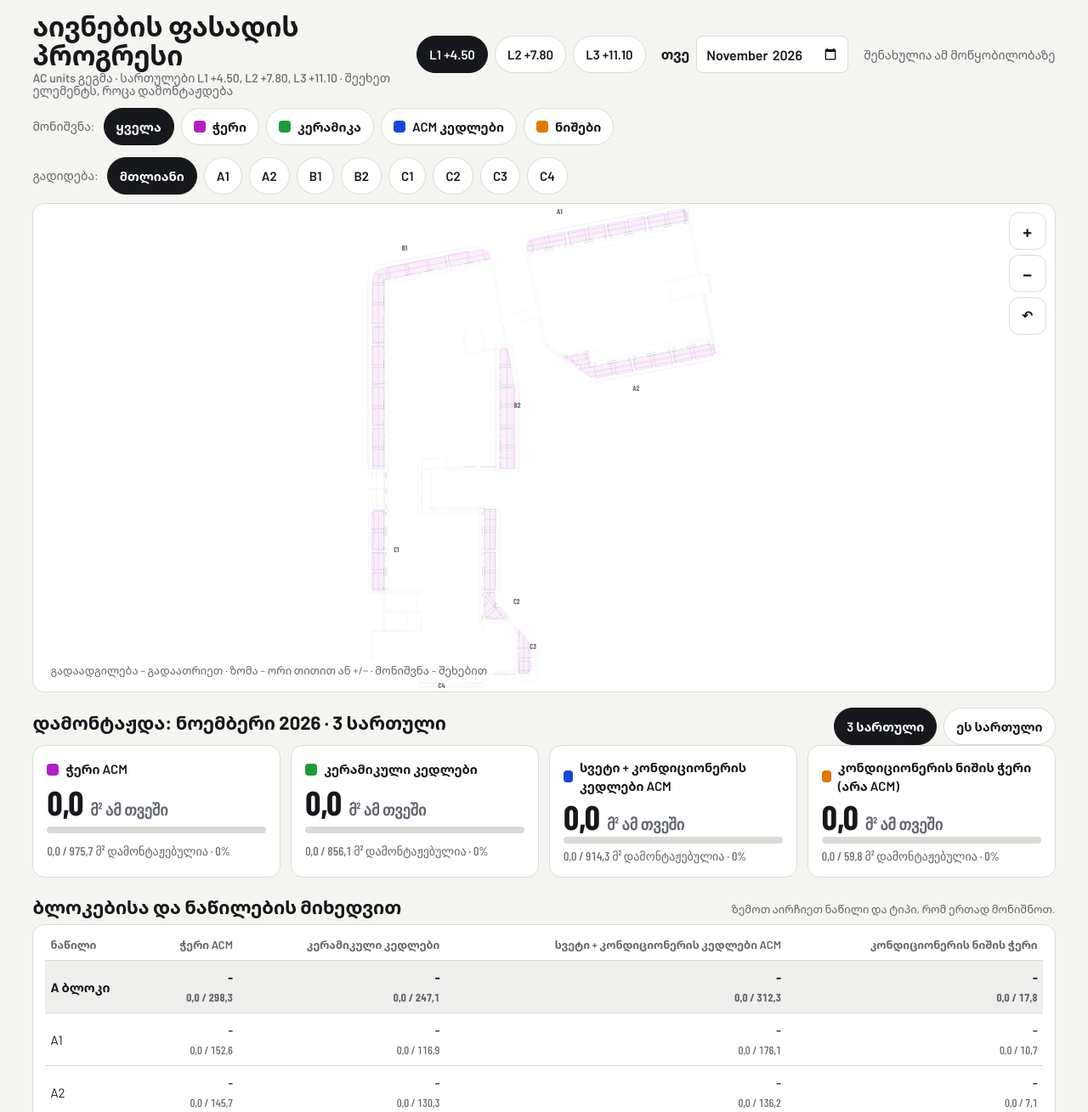
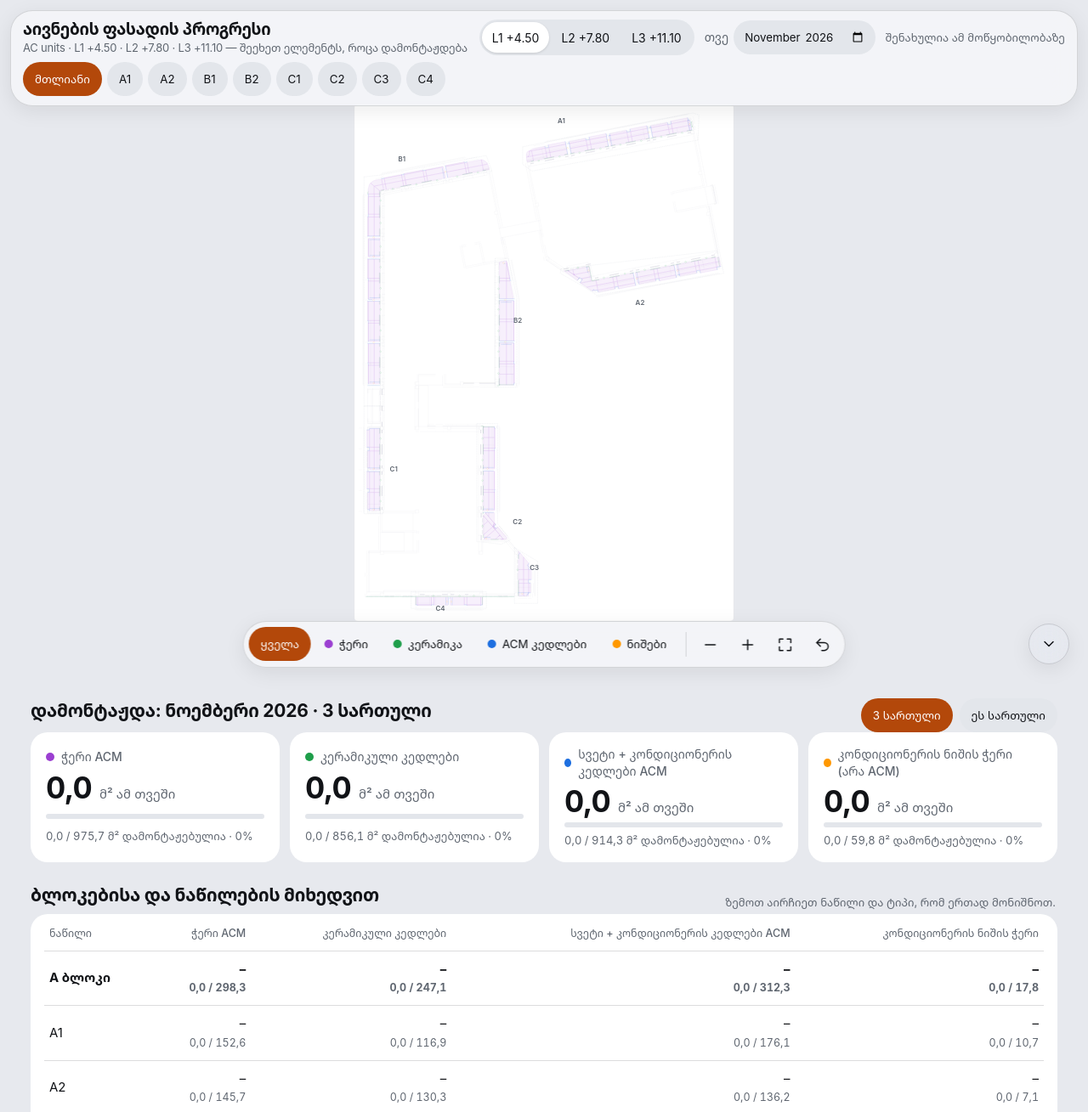
Before and after one commit to grishanazaretyan/facade-progress, a plain HTML site: page index.html in a window 1280 px wide. Shown: the top 1309 px of the page at 85% size. Drawn offline with nearby package versions, Linux system fonts and the light colour scheme.

Commit message:
Calque design style: floating glass bars, Calque colours and icon
Co-Authored-By: Claude Opus 5.5 <noreply@anthropic.com>
Claude-Session: https://claude.ai/code/session_01Mkd96WTUSUApzBmRRTiTmT

```diff
--- a/index.html
+++ b/index.html
@@ -2,107 +2,132 @@
 <html lang="ka">
 <head>
 <meta charset="utf-8">
-<meta name="viewport" content="width=device-width,initial-scale=1">
+<meta name="viewport" content="width=device-width,initial-scale=1,viewport-fit=cover">
 <title>აივნების ფასადის პროგრესი</title>
 <link rel="manifest" href="manifest.json">
-<meta name="theme-color" content="#16181b">
+<meta name="theme-color" content="#E7E9EE" media="(prefers-color-scheme: light)"><meta name="theme-color" content="#111317" media="(prefers-color-scheme: dark)">
 <meta name="apple-mobile-web-app-capable" content="yes">
 <meta name="mobile-web-app-capable" content="yes">
 <meta name="apple-mobile-web-app-title" content="ფასადი">
 <link rel="apple-touch-icon" href="icon-192.png">
 <link rel="preconnect" href="https://fonts.googleapis.com"><link rel="preconnect" href="https://fonts.gstatic.com" crossorigin>
-<link href="https://fonts.googleapis.com/css2?family=Barlow:wght@400;500;600;700&family=Barlow+Condensed:wght@500;600;700&family=Noto+Sans+Georgian:wght@400;500;600;700&display=swap" rel="stylesheet">
+<link href="https://fonts.googleapis.com/css2?family=Noto+Sans+Georgian:wght@400;500;600;700&display=swap" rel="stylesheet">
 <style>
-/* VOICE: site-office tool, plain and exact, like a marked-up shop drawing
-   IDEA: the A1 floor plan sheet you colour in with markers as work gets installed
-   PICTURE: the plan itself, every cassette and wall piece tappable
-   COLOUR and TYPE: drawing-sheet white, work types in marker colours; Barlow / Barlow Condensed figures
-   LAYOUT: bar, layer chips, big plan, then this month's figures and the part table */
-:root{color-scheme:light dark;--bg:light-dark(#f4f4f0,#121417);--sheet:light-dark(#ffffff,#1a1d21);--ink:light-dark(#16181b,#eceef0);--mute:light-dark(#62666c,#9aa0a6);--line:light-dark(#d9dbd6,#2c3036);--bgl:light-dark(#b8bcc2,#3d434b);
---ceil:#b21fc4;--cer:#1e9a3c;--acm:#1747d6;--niche:#e07800;--fac:#0f7a5a;--now:light-dark(#ffd21f,#ffd21f)}
+/* VOICE: Calque's calm drawing-viewer feel: quiet chrome, the sheet is the star
+   IDEA: the plan sheet open in Calque, with floating glass bars over it
+   PICTURE: full-screen white sheet with every cassette and wall piece tappable
+   COLOUR and TYPE: Calque grey #E7E9EE / #111317, chips #E3E6EB, burnt-orange accent #B3480A; system font + Noto Sans Georgian
+   LAYOUT: viewer fills the first screen, rounded translucent top and bottom bars; figures and table below in rounded cards */
+:root{color-scheme:light dark;
+--bg:light-dark(#E7E9EE,#111317);--sheet:light-dark(#ffffff,#1b1e23);--ink:light-dark(#111317,#eef0f3);--mute:light-dark(#5f6670,#9aa1ab);
+--chip:light-dark(#E3E6EB,#2C3037);--sep:light-dark(rgba(60,60,67,.18),rgba(235,235,245,.16));--glass:light-dark(rgba(246,247,249,.82),rgba(30,33,38,.78));
+--acc:light-dark(#B3480A,#FFB68A);--onacc:light-dark(#ffffff,#3A1A00);--bgl:light-dark(#c3c7ce,#3b4048);
+--ceil:#9b3fd1;--cer:#1E9E4A;--acm:#1E6FE0;--niche:#FF9800;--fac:#0f7a5a;--now:#FF6A13}
 :root[data-theme=light]{color-scheme:light}:root[data-theme=dark]{color-scheme:dark}
-*{box-sizing:border-box;min-width:0}
-body{margin:0;background:var(--bg);color:var(--ink);font:16px/1.5 Barlow,"Noto Sans Georgian",system-ui,sans-serif;overflow-x:clip}
-.num,.fig-n{font-family:"Barlow Condensed",Barlow,sans-serif;font-variant-numeric:tabular-nums}
-header{display:flex;flex-wrap:wrap;gap:10px 18px;align-items:center;padding:14px max(3vw,14px) 8px}
-h1{font-size:clamp(22px,3vw,32px);line-height:1.05;margin:0;font-weight:700;flex:1 1 260px}
-h1 small{display:block;font-size:14px;font-weight:500;color:var(--mute);margin-top:4px}
-label.m{display:flex;align-items:center;gap:8px;font-weight:600}
-input[type=month]{font:600 16px Barlow,sans-serif;padding:8px 10px;border:1px solid var(--line);border-radius:8px;background:var(--sheet);color:var(--ink);min-height:44px}
-.save{font-size:14px;color:var(--mute);min-width:9em;text-align:right}
-.bar{display:flex;flex-wrap:wrap;gap:8px;padding:4px max(3vw,14px) 10px;align-items:center}
-.bar .lbl{font-size:14px;color:var(--mute);margin-right:2px}
-button{font:600 15px Barlow,"Noto Sans Georgian",sans-serif;min-height:44px;padding:0 14px;border-radius:22px;border:1px solid var(--line);background:var(--sheet);color:var(--ink);cursor:pointer;display:inline-flex;align-items:center;gap:8px}
-button:focus-visible,input:focus-visible{outline:3px solid var(--now);outline-offset:2px}
-button[aria-pressed=true]{background:var(--ink);color:var(--sheet);border-color:var(--ink)}
-.sw{width:14px;height:14px;border-radius:4px;display:inline-block}
-.plan{position:relative;margin:0 max(3vw,14px);height:min(72vh,900px);min-height:420px;background:var(--sheet);border:1px solid var(--line);border-radius:14px;overflow:hidden;touch-action:none}
+*{box-sizing:border-box;min-width:0;-webkit-tap-highlight-color:transparent}
+html,body{margin:0;background:var(--bg);color:var(--ink);font:16px/1.45 -apple-system,BlinkMacSystemFont,"SF Pro Text","Segoe UI",Roboto,"Noto Sans Georgian",sans-serif;overflow-x:clip}
+.num{font-variant-numeric:tabular-nums}
+.viewer{position:relative;height:100dvh;min-height:520px;padding:10px;padding-top:max(10px,env(safe-area-inset-top))}
+.plan{position:absolute;inset:0;background:var(--bg);overflow:hidden;touch-action:none}
 .plan svg{position:absolute;inset:0;width:100%;height:100%;user-select:none;-webkit-user-select:none}
-.zoom{position:absolute;right:10px;top:10px;display:flex;flex-direction:column;gap:6px}
-.zoom button{width:44px;padding:0;justify-content:center;font-size:22px;border-radius:12px}
-.hint{position:absolute;left:12px;bottom:10px;font-size:13px;color:var(--mute);background:color-mix(in srgb,var(--sheet) 85%,transparent);padding:4px 8px;border-radius:6px;pointer-events:none}
-.toast{position:absolute;left:50%;top:12px;transform:translateX(-50%);background:var(--ink);color:var(--sheet);padding:8px 14px;border-radius:10px;font-size:15px;opacity:0;transition:opacity .2s;pointer-events:none;max-width:90%}
+.glassbar{position:absolute;z-index:2;background:var(--glass);-webkit-backdrop-filter:blur(22px) saturate(1.6);backdrop-filter:blur(22px) saturate(1.6);border:.5px solid var(--sep);box-shadow:0 6px 24px rgba(0,0,0,.08)}
+.top{left:12px;right:12px;top:max(12px,env(safe-area-inset-top));border-radius:26px;padding:10px 14px;display:grid;gap:8px}
+.trow{display:flex;flex-wrap:wrap;align-items:center;gap:8px 12px}
+.ttl{flex:1 1 240px}
+h1{font-size:19px;line-height:1.2;margin:0;font-weight:650;letter-spacing:-.01em}
+h1 small{display:block;font-size:13px;font-weight:400;color:var(--mute);margin-top:2px}
+.seg{display:inline-flex;background:var(--chip);border-radius:999px;padding:3px;gap:2px}
+.seg button{border:0;background:transparent;min-height:36px;padding:0 12px;font-size:14px}
+.seg button[aria-pressed=true]{background:var(--sheet);color:var(--ink);box-shadow:0 1px 3px rgba(0,0,0,.12)}
+label.m{display:flex;align-items:center;gap:6px;font-size:14px;color:var(--mute)}
+input[type=month]{font:500 15px inherit;font-family:inherit;padding:6px 12px;border:0;border-radius:999px;background:var(--chip);color:var(--ink);min-height:40px}
+.save{font-size:13px;color:var(--mute)}
+.scrollx{display:flex;gap:6px;overflow-x:auto;scrollbar-width:none;padding-bottom:1px}.scrollx::-webkit-scrollbar{display:none}
+button{font:500 15px inherit;font-family:inherit;min-height:40px;padding:0 14px;border-radius:999px;border:0;background:var(--chip);color:var(--ink);cursor:pointer;display:inline-flex;align-items:center;gap:7px;flex:none;white-space:nowrap}
+button[aria-pressed=true]{background:var(--acc);color:var(--onacc)}
+button:focus-visible,input:focus-visible{outline:2px solid var(--acc);outline-offset:2px}
+.sw{width:10px;height:10px;border-radius:50%;display:inline-block}
+.bottom{left:50%;transform:translateX(-50%);bottom:max(14px,env(safe-area-inset-bottom));border-radius:999px;padding:6px;display:flex;gap:4px;max-width:calc(100% - 24px);overflow-x:auto;scrollbar-width:none}
+.bottom::-webkit-scrollbar{display:none}
+.bottom .div{width:1px;align-self:stretch;margin:6px 4px;background:var(--sep);flex:none}
+.ib{width:40px;padding:0;justify-content:center;background:transparent}
+.ib svg{width:20px;height:20px;stroke:currentColor;fill:none;stroke-width:1.8;stroke-linecap:round;stroke-linejoin:round}
+.bottom button:not([aria-pressed=true]):not(.ib){background:transparent}
+.toast{position:absolute;z-index:3;left:50%;bottom:calc(max(14px,env(safe-area-inset-bottom)) + 64px);transform:translateX(-50%);background:var(--glass);-webkit-backdrop-filter:blur(22px);backdrop-filter:blur(22px);border:.5px solid var(--sep);color:var(--ink);padding:8px 16px;border-radius:999px;font-size:14px;opacity:0;transition:opacity .2s;pointer-events:none;max-width:90%;white-space:nowrap;overflow:hidden;text-overflow:ellipsis}
 .toast.on{opacity:1}
+.sheetbg{fill:var(--sheet);stroke:var(--sep);stroke-width:.6}
 .bg{stroke:var(--bgl);stroke-width:.25;fill:none}
-.pb{fill:none;stroke:var(--line);stroke-width:.6;stroke-dasharray:3 2}
-.pl{font:700 22px "Barlow Condensed",sans-serif;fill:var(--mute)}
+.pb{fill:none;stroke:var(--bgl);stroke-width:.5;stroke-dasharray:3 2}
+.pl{font:600 20px -apple-system,"SF Pro Display",sans-serif;fill:var(--mute)}
 .el{cursor:pointer}
-.ceil polygon{fill:color-mix(in srgb,var(--ceil) 7%,transparent);stroke:color-mix(in srgb,var(--ceil) 55%,transparent);stroke-width:.35}
+.ceil polygon{fill:color-mix(in srgb,var(--ceil) 8%,transparent);stroke:color-mix(in srgb,var(--ceil) 50%,transparent);stroke-width:.35}
 .ceil.d polygon{fill:color-mix(in srgb,var(--ceil) 55%,transparent);stroke:var(--ceil)}
-.ceil.n polygon{fill:var(--ceil);stroke:var(--now);stroke-width:.9}
-.ln .v{fill:none;stroke-linecap:round;stroke-linejoin:round;stroke-width:1.1;opacity:.28}
+.ceil.n polygon{fill:var(--ceil);stroke:var(--now);stroke-width:1}
+.ln .v{fill:none;stroke-linecap:round;stroke-linejoin:round;stroke-width:1.1;opacity:.3}
 .ln .h{fill:none;stroke:transparent;stroke-width:18px;vector-effect:non-scaling-stroke}
 .cer .v{stroke:var(--cer)}.acm .v{stroke:var(--acm)}.fac .v{stroke:var(--fac);stroke-dasharray:2 1}
 .ln.d .v{opacity:1;stroke-width:1.9}
 .ln.n .v{opacity:1;stroke-width:2.2;filter:drop-shadow(0 0 1.2px var(--now)) drop-shadow(0 0 1.2px var(--now))}
-.mk .v{stroke-width:.6;opacity:.45}.mk .h{fill:transparent;stroke:none}
+.mk .v{stroke-width:.6;opacity:.5}.mk .h{fill:transparent;stroke:none}
 .win .v{fill:var(--sheet);stroke:var(--cer)}.niche .v{fill:var(--sheet);stroke:var(--niche)}
 .mk.d .v{opacity:1}.win.d .v{fill:var(--cer)}.niche.d .v{fill:var(--niche)}
 .mk.n .v{stroke:var(--now);stroke-width:1}
-.off{opacity:.18;pointer-events:none}
-main{padding:18px max(3vw,14px) 40px;display:grid;gap:22px}
-.kpis{display:grid;grid-template-columns:repeat(auto-fit,minmax(min(100%,210px),1fr));gap:12px}
-.k{background:var(--sheet);border:1px solid var(--line);border-radius:14px;padding:14px 16px;display:grid;gap:4px}
-.k h3{margin:0;font-size:15px;font-weight:600;display:flex;align-items:center;gap:8px}
-.k .big{font:700 clamp(30px,4vw,40px)/1 "Barlow Condensed",sans-serif}
-.k .big span{font-size:18px;color:var(--mute);font-weight:600}
-.meter{height:8px;border-radius:4px;background:var(--line);overflow:hidden}.meter i{display:block;height:100%}
-.k .sub{font-size:14px;color:var(--mute)}
-h2{font-size:22px;margin:0 0 8px;line-height:1.15}
-.tw{background:var(--sheet);border:1px solid var(--line);border-radius:14px;padding:6px 14px;overflow-x:auto}
+.off{opacity:.15;pointer-events:none}
+main{padding:22px 16px 48px;display:grid;gap:26px;max-width:1240px;margin:0 auto}
+.kpis{display:grid;grid-template-columns:repeat(auto-fit,minmax(min(100%,220px),1fr));gap:12px}
+.k{background:var(--sheet);border-radius:20px;padding:16px 18px;display:grid;gap:6px}
+.k h3{margin:0;font-size:14px;font-weight:500;color:var(--mute);display:flex;align-items:center;gap:8px}
+.k .big{font-size:clamp(28px,4vw,36px);font-weight:650;letter-spacing:-.02em;line-height:1.05;font-variant-numeric:tabular-nums}
+.k .big span{font-size:15px;color:var(--mute);font-weight:500;letter-spacing:0}
+.meter{height:6px;border-radius:3px;background:var(--chip);overflow:hidden}.meter i{display:block;height:100%;border-radius:3px}
+.k .sub{font-size:13px;color:var(--mute)}
+h2{font-size:21px;margin:0 0 10px;line-height:1.2;font-weight:650;letter-spacing:-.01em}
+.tw{background:var(--sheet);border-radius:20px;padding:4px 16px;overflow-x:auto}
 table{border-collapse:collapse;width:100%;font-size:15px}
-th,td{padding:8px 6px;border-bottom:1px solid var(--line);text-align:right;white-space:nowrap}
+th,td{padding:10px 6px;border-bottom:.5px solid var(--sep);text-align:right;white-space:nowrap}
+tr:last-child td{border-bottom:0}
 th:first-child,td:first-child{text-align:left}
-th{font-size:13px;color:var(--mute);font-weight:600}
-tr.bk td{font-weight:700;background:color-mix(in srgb,var(--line) 45%,transparent)}
-tr.pr{cursor:pointer}
-td small{color:var(--mute);font-size:13px}
+th{font-size:12.5px;color:var(--mute);font-weight:500}
+tr.bk td{font-weight:650}
+tr.pr{cursor:pointer}tr.pr:active{background:var(--chip)}
+td small{color:var(--mute);font-size:12.5px}
 .rep{display:grid;gap:10px}
-pre{background:var(--sheet);border:1px solid var(--line);border-radius:14px;padding:14px 16px;margin:0;font:15px/1.5 Barlow,"Noto Sans Georgian",sans-serif;white-space:pre-wrap}
+pre{background:var(--sheet);border-radius:20px;padding:16px 18px;margin:0;font:15px/1.55 inherit;font-family:inherit;white-space:pre-wrap}
 .row{display:flex;flex-wrap:wrap;gap:8px;align-items:center}
-.dlg{position:fixed;inset:0;background:rgba(0,0,0,.4);display:none;align-items:center;justify-content:center;padding:16px;z-index:9}
-.dlg.on{display:flex}.dlg>div{background:var(--sheet);border-radius:16px;padding:18px;max-width:420px;display:grid;gap:14px}
-.note{font-size:13px;color:var(--mute)}
-@media(max-width:600px){.plan{height:62vh}table{font-size:13px}th,td{padding:6px 4px}}
+.dlg{position:fixed;inset:0;background:rgba(0,0,0,.35);display:none;align-items:center;justify-content:center;padding:16px;z-index:9}
+.dlg.on{display:flex}.dlg>div{background:var(--sheet);border-radius:22px;padding:20px;max-width:420px;display:grid;gap:16px;box-shadow:0 20px 50px rgba(0,0,0,.25)}
+.note{font-size:13px;color:var(--mute);margin:8px 2px 0}
+.more{position:absolute;z-index:2;right:22px;bottom:calc(max(14px,env(safe-area-inset-bottom)) + 4px)}
+@media(max-width:700px){.top{border-radius:22px}.ttl{flex-basis:100%}h1 small{display:none}table{font-size:13px}th,td{padding:8px 4px}.more{display:none}}
 @media(prefers-reduced-motion:reduce){.toast{transition:none}}
 </style>
 </head>
 <body>
-<header>
- <h1>აივნების ფასადის პროგრესი<small>AC units გეგმა · სართულები L1 +4.50, L2 +7.80, L3 +11.10 · შეეხეთ ელემენტს, როცა დამონტაჟდება</small></h1>
- <div class="row" id="floors" role="group" aria-label="სართული"></div>
- <label class="m">თვე <input type="month" id="mon"></label>
- <span class="save" id="save" aria-live="polite"></span>
-</header>
-<div class="bar" id="layers"><span class="lbl">მონიშვნა:</span></div>
-<div class="bar" id="partsbar"><span class="lbl">გადიდება:</span></div>
+<div class="viewer">
 <div class="plan" id="plan">
  <svg id="svg" role="img" aria-label="სართულის გეგმა აივნების ნაწილებით"></svg>
- <div class="zoom"><button id="zin" aria-label="გადიდება">+</button><button id="zout" aria-label="დაპატარავება">−</button><button id="undo" aria-label="ბოლო მოქმედების გაუქმება" style="font-size:15px">↶</button></div>
- <div class="hint">გადაადგილება – გადაათრიეთ · ზომა – ორი თითით ან +/− · მონიშვნა – შეხებით</div>
- <div class="toast" id="toast"></div>
 </div>
-<main>
+<div class="glassbar top">
+ <div class="trow">
+  <h1 class="ttl">აივნების ფასადის პროგრესი<small>AC units · L1 +4.50 · L2 +7.80 · L3 +11.10 — შეეხეთ ელემენტს, როცა დამონტაჟდება</small></h1>
+  <div class="seg" id="floors" role="group" aria-label="სართული"></div>
+  <label class="m">თვე <input type="month" id="mon"></label>
+  <span class="save" id="save" aria-live="polite"></span>
+ </div>
+ <div class="scrollx" id="partsbar"></div>
+</div>
+<div class="glassbar bottom" id="bottombar">
+ <div class="scrollx" id="layers" style="gap:2px"></div>
+ <span class="div"></span>
+ <button class="ib" id="zout" aria-label="დაპატარავება"><svg viewBox="0 0 24 24"><path d="M5 12h14"/></svg></button>
+ <button class="ib" id="zin" aria-label="გადიდება"><svg viewBox="0 0 24 24"><path d="M12 5v14M5 12h14"/></svg></button>
+ <button class="ib" id="zfit" aria-label="მთლიანი გეგმა"><svg viewBox="0 0 24 24"><path d="M4 9V4h5M20 9V4h-5M4 15v5h5M20 15v5h-5"/></svg></button>
+ <button class="ib" id="undo" aria-label="ბოლო მოქმედების გაუქმება"><svg viewBox="0 0 24 24"><path d="M9 14 4 9l5-5"/><path d="M4 9h10.5a5.5 5.5 0 0 1 0 11H11"/></svg></button>
+</div>
+<button class="glassbar ib more" id="tostats" aria-label="შედეგები" style="border-radius:50%;width:48px;min-height:48px"><svg viewBox="0 0 24 24"><path d="M6 9l6 6 6-6"/></svg></button>
+<div class="toast" id="toast"></div>
+</div>
+<main id="stats">
  <section><div class="row" style="justify-content:space-between"><h2 id="kh">ამ თვეში</h2><div class="row" id="scope"></div></div><div class="kpis" id="kpis"></div></section>
  <section><div class="row" style="justify-content:space-between"><h2>ბლოკებისა და ნაწილების მიხედვით</h2><div class="row" id="bulk"></div></div>
   <div class="tw"><table id="tbl"></table></div>
@@ -141,7 +166,7 @@ const svg=$('svg');
 const X0=660,Y0=120,W0=1080,H0=1480;
 let vb={x:X0,y:Y0,w:W0,h:H0};
 const setVB=()=>svg.setAttribute('viewBox',`${vb.x} ${vb.y} ${vb.w} ${vb.h}`);
-let html=`<path class="bg" d="${BG}"/>`;
+let html=`<rect class="sheetbg" x="640" y="95" width="1120" height="1525" rx="10"/><path class="bg" d="${BG}"/>`;
 for(const p of PARTS){const q=D.parts[p];html+=`<polygon class="pb" points="${q.poly.map(a=>a.join(',')).join(' ')}"/>`}
 const ord={ceil:0,fac:1,cer:2,acm:3,win:4,niche:5};
 [...D.els].sort((a,b)=>ord[a.t]-ord[b.t]).forEach(e=>{
@@ -163,9 +188,10 @@ let focusPart=null;
 $('partsbar').insertAdjacentHTML('beforeend',['All',...PARTS].map(p=>`<button data-p="${p}" aria-pressed="${p==='All'}">${p==='All'?'მთლიანი':p}</button>`).join(''));
 $('partsbar').addEventListener('click',e=>{const b=e.target.closest('button');if(b)zoomPart(b.dataset.p)});
 function zoomPart(p){focusPart=p==='All'?null:p;$('partsbar').querySelectorAll('button').forEach(x=>x.setAttribute('aria-pressed',x.dataset.p===p));
- if(!focusPart){vb={x:X0,y:Y0,w:W0,h:H0}}else{const xs=D.parts[p].poly.map(a=>a[0]),ys=D.parts[p].poly.map(a=>a[1]);const m=8;
-  let x=Math.min(...xs)-m,y=Math.min(...ys)-m,w=Math.max(...xs)-x+m,h=Math.max(...ys)-y+m;fit(x,y,w,h)}
+ if(!focusPart){fitView(X0,Y0,W0,H0)}else{const xs=D.parts[p].poly.map(a=>a[0]),ys=D.parts[p].poly.map(a=>a[1]);const m=8;
+  let x=Math.min(...xs)-m,y=Math.min(...ys)-m,w=Math.max(...xs)-x+m,h=Math.max(...ys)-y+m;fitView(x,y,w,h)}
  setVB();renderBulk()}
+function fitView(x,y,w,h){const r=svg.getBoundingClientRect(),tb=document.querySelector('.top').getBoundingClientRect(),bb=$('bottombar').getBoundingClientRect();const padT=(tb.bottom-r.top+8),padB=(r.bottom-bb.top+8),avail=Math.max(r.height-padT-padB,100),s=Math.max(w/r.width,h/avail);const vw=r.width*s,vh=r.height*s;vb={x:x-(vw-w)/2,y:y-padT*s-(avail*s-h)/2,w:vw,h:vh}}
 function fit(x,y,w,h){const r=svg.getBoundingClientRect(),ar=r.width/r.height;if(w/h>ar){const nh=w/ar;y-=(nh-h)/2;h=nh}else{const nw=h*ar;x-=(nw-w)/2;w=nw}vb={x,y,w,h}}
 // ---- paint
 function paint(){const m=mon.value;
@@ -222,6 +248,7 @@ const up=e=>{if(!pts.has(e.pointerId))return;pts.delete(e.pointerId);if(pts.size
 svg.addEventListener('pointerup',up);svg.addEventListener('pointercancel',up);
 svg.addEventListener('wheel',e=>{e.preventDefault();zoomAt(e.clientX,e.clientY,Math.exp(e.deltaY*0.0015))},{passive:false});
 $('zin').onclick=()=>{const r=svg.getBoundingClientRect();zoomAt(r.left+r.width/2,r.top+r.height/2,0.7)};
+$('zfit').onclick=()=>zoomPart('All');$('tostats').onclick=()=>$('stats').scrollIntoView({behavior:'smooth'});
 $('zout').onclick=()=>{const r=svg.getBoundingClientRect();zoomAt(r.left+r.width/2,r.top+r.height/2,1/0.7)};
 // ---- saving
 let saveT=null;
@@ -240,6 +267,7 @@ $('rsb').onclick=()=>$('rs').click();
 $('rs').onchange=async e=>{const f=e.target.files[0];if(!f)return;try{const j=JSON.parse(await f.text());if(!j||typeof j.done!=='object')throw 0;ask(`ამ მოწყობილობის მონიშვნები შეიცვალოს ასლით (${Object.keys(j.done).length} ელემენტი)?`,()=>{const prev={};for(const k of new Set([...Object.keys(ST.done),...Object.keys(j.done)]))prev[k]=ST.done[k]||null;undoStack.push(prev);ST={done:{...j.done}};paint();queueSave();toast('ასლი აღდგა')})}catch(_){toast('ეს ფაილი ასლი არ არის')}e.target.value=''};
 $('seed').onclick=()=>ask(`დაემატოს Claude-ში მონიშნული ${Object.keys(SEED.done).length} ელემენტი ამ მოწყობილობაზე?`,()=>{for(const[k,v]of Object.entries(SEED.done))if(!ST.done[k])ST.done[k]=v;paint();queueSave();toast('მონიშვნები დაემატა')});
 if('serviceWorker' in navigator&&location.protocol.startsWith('http'))navigator.serviceWorker.register('sw.js').catch(()=>{});
+requestAnimationFrame(()=>{fitView(X0,Y0,W0,H0);setVB()});addEventListener('resize',()=>{if(!focusPart){fitView(X0,Y0,W0,H0);setVB()}});
 paint();renderBulk();
 if(window.claude&&claude.use){claude.use('artifact').then(a=>{art=a;status(a?'':'შენახულია ამ მოწყობილობაზე')}).catch(()=>status('შენახულია ამ მოწყობილობაზე'))}else status('შენახულია ამ მოწყობილობაზე');
 }
--- a/sw.js
+++ b/sw.js
@@ -1,4 +1,4 @@
-const C='facade-progress-v1';
+const C='facade-progress-v2';
 const FILES=['./','./index.html','./manifest.json','./icon-192.png','./icon-512.png'];
 self.addEventListener('install',e=>{e.waitUntil(caches.open(C).then(c=>c.addAll(FILES)).then(()=>self.skipWaiting()))});
 self.addEventListener('activate',e=>{e.waitUntil(caches.keys().then(ks=>Promise.all(ks.filter(k=>k!==C).map(k=>caches.delete(k)))).then(()=>self.clients.claim()))});
```
Also changed, not shown: icon-192.png, icon-512.png, manifest.json.
